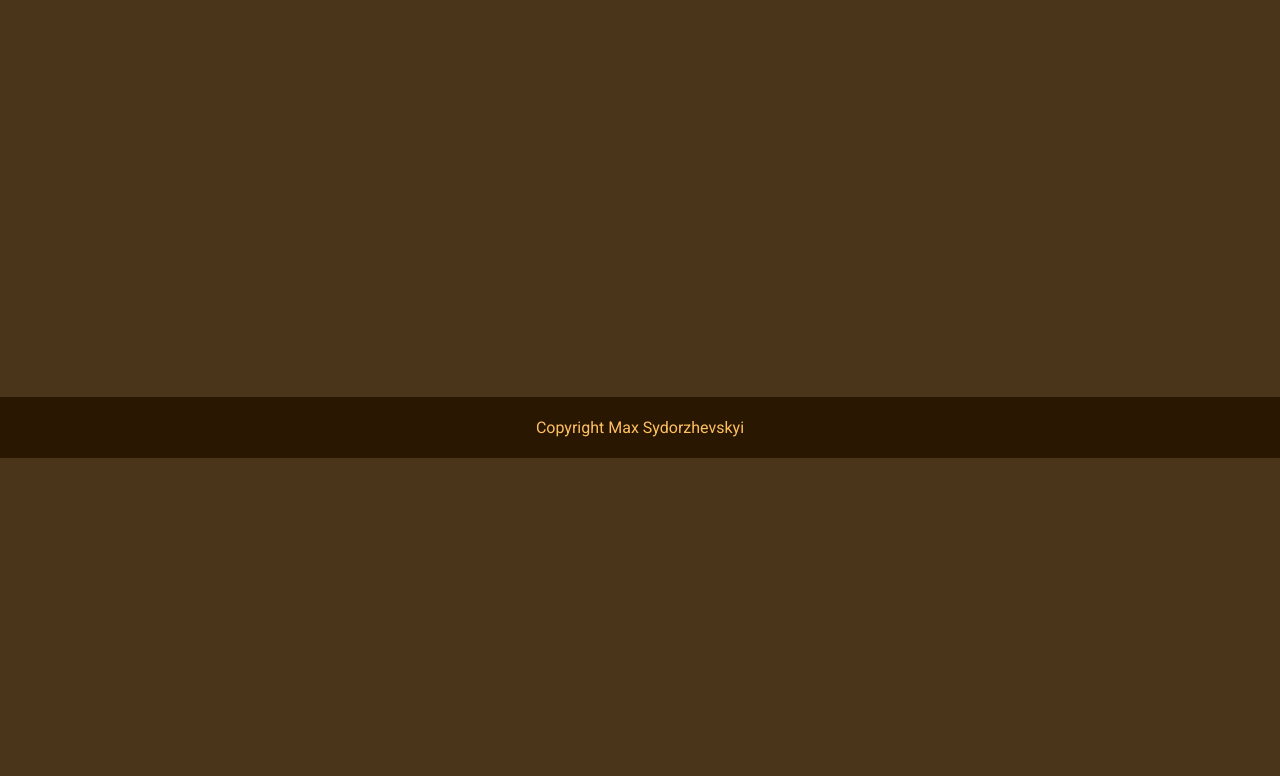
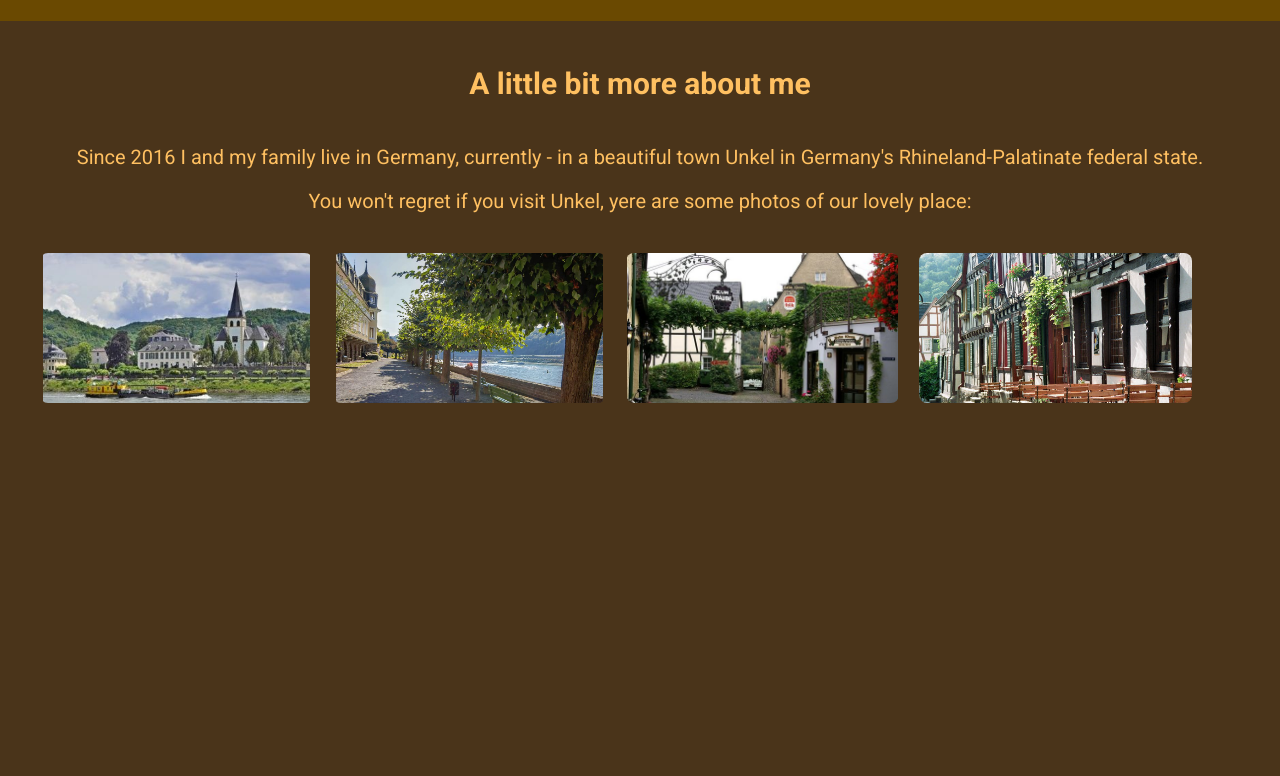
Before and after one commit to sidorzh/my-first-website, a plain HTML site: page index.html in a window 1280 px wide. Shown: the part 1159-1935 px from the top of the page. Before the commit the page ends 1617 px from the top, so only its background shows below. Drawn offline with Linux system fonts and the light colour scheme.

Commit message:
add photos and styling in more about me section

```diff
--- a/index.html
+++ b/index.html
@@ -24,15 +24,20 @@
       <h1><a href="/index.html">Welcome to Max's Website</a></h1>
       <nav>
         <ul>
-          <li>Contacts</li>
-          <li>About me</li>
+          <li>
+            <a href="#">Contacts</a>
+          </li>
+          <li>
+            <a href="#more-about-me">About me</a>
+          </li>
         </ul>
       </nav>
     </header>
     <main>
       <section id="hello">
+        <h2>Hi there!</h2>
         <p>
-          Hey, I'm Max and welcome to my Website! <p>I'm 37 years old, I'm from
+          I'm Max and welcome to my Website! <p>I'm 37 years old and I'm from
             Ukraine.</p> <p>Currently I'm a student of the Web Development Bootcamp at
           <a href="https://www.neuefische.de/">neue fische</a></p>
           school.
@@ -53,10 +58,28 @@
           </li>
         </ul>
       </section>
-      <section>
+      <section id="more-about-me">
         <h2>
-          A little bit more about myself
+          A little bit more about me
         </h2>
+        <p>
+          Since 2016 I and my family live in Germany, currently - in a beautiful town Unkel in Germany's Rhineland-Palatinate federal state.
+        </p>
+        <p>You won't regret if you visit Unkel, yere are some photos of our lovely place:</p>
+        <ul>
+          <li>
+            <img src="/images/unkel0.jpg" alt="">
+          </li>
+          <li>
+            <img src="/images/unkel1.jpg" alt="">
+          </li>
+          <li>
+            <img src="/images/unkel2.jpg" alt="">
+          </li>
+          <li>
+            <img src="/images/unkel3.jpg" alt="">
+          </li>
+        </ul>
       </section>
     </main>
     <footer>
--- a/style.css
+++ b/style.css
@@ -62,6 +62,7 @@
   background-color: rgb(106, 73, 1);
   text-align: center;
   padding-top: 24px;
+  font-size: 20px;
 }
 
 #social-media ul {
@@ -85,6 +86,40 @@
   max-height: 100%;
 }
 
+#more-about-me {
+  text-align: center;
+  font-size: 20px;
+}
+
+#more-about-me h2 {
+  padding-top: 20px;
+  padding-bottom: 20px;
+}
+
+#more-about-me ul {
+  list-style: none;
+  display: flex;
+  justify-content: space-around;
+  gap: 20px;
+  padding-bottom: 56px;
+  margin-top: 40px;
+  width: 90%;
+}
+
+#more-about-me ul li {
+  width: 300px;
+  height: 150px;
+  border-radius: 8px;
+  overflow: hidden;
+}
+
+#more-about-me ul li img {
+  max-width: 100%;
+  height: 200px;
+  box-sizing: border-box;
+  object-fit: cover;
+}
+
 footer {
   text-align: center;
   padding: 5px;
```
Also changed, not shown: images/unkel0.jpg (added), images/unkel1.jpg (added), images/unkel2.jpg (added), images/unkel3.jpg (added).
